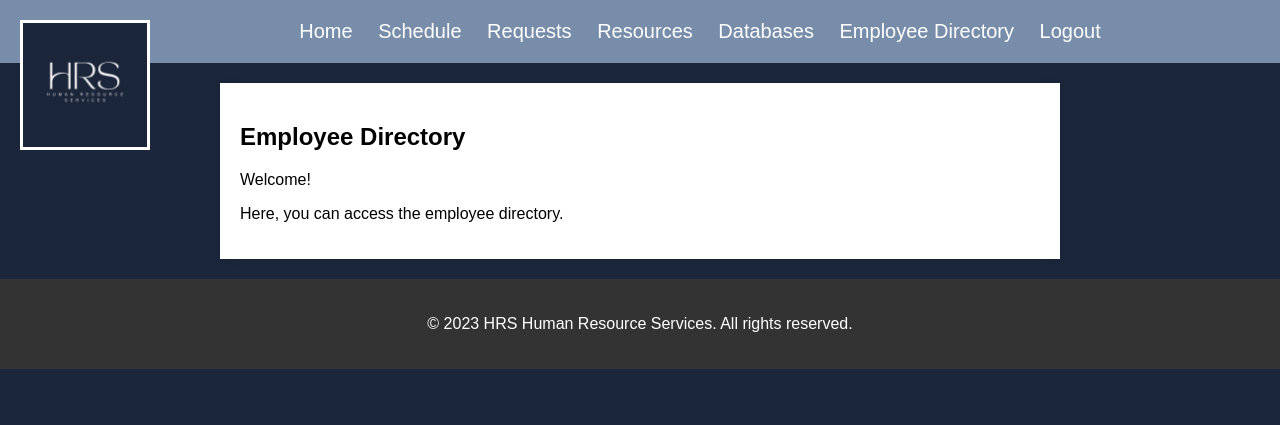
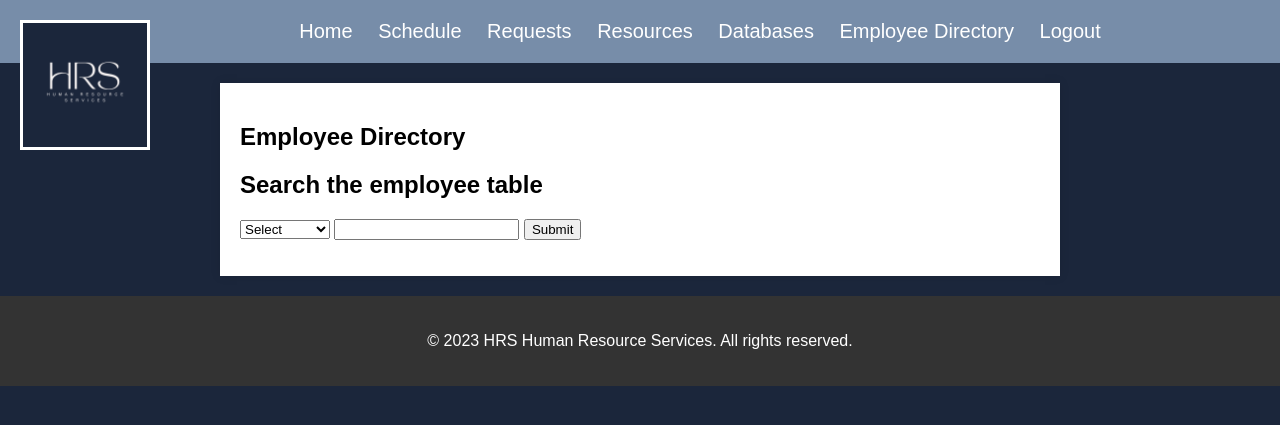
Before and after one commit to JustARaceThing/CIS480-Project, a PHP site: page /view/directory.php in a window 1280 px wide. Shown: the top 425 px of the page. Run offline with PHP 8.4, Linux system fonts and the light colour scheme; some libraries are stand-ins or nearby versions.

Commit message:
search function rough draft
Initial idea for the search page completed. only tested last name field but returned all the data. messy but it works

```diff
--- a/model/database.php
+++ b/model/database.php
@@ -3,9 +3,9 @@
 class Database {
     //connection parameters
     private $host = 'localhost';
-    private $dbname = 'cis480'; //check here for local db changes
-    private $username = 'johhen5111';
-    private $password = 'password';
+    private $dbname = 'hrsdatabase'; //check here for local db changes
+    private $username = 'sqladmin';
+    private $password = 'EQ.7R4pLQLNa8O/i';
 
     //database connection and error message
     private $conn;
--- a/view/directory.php
+++ b/view/directory.php
@@ -105,8 +105,35 @@
 
     <main>
         <h2>Employee Directory</h2>
-        <p>Welcome!</p>
-        <p>Here, you can access the employee directory.</p>
+        <div id="Employees" class="table">
+            <h2>Search the employee table</h2>
+            <p> <Form method="post" action="../controller/searchController.php">
+                <select name = "columnSelect">
+                    <option value="select column" name = "">Select</option>
+                    <option value="FirstName">First Name</option>
+                    <option value="LastName">Last Name</option>
+                    <option value="UserName">User Name</option>
+                    <option value="Email">Email</option>
+                    <option value="DateHired">Date Hired</option>
+                    <option value="RoleID">Role ID</option>
+                <select>
+                <input type = "text" name="empSearch"/>
+                <input type ="submit" name="empSubmit"/>
+                </Form>
+            </p>
+        </div>
+
+        <div id="requests" class="table" style="display:none">
+        <p>
+                <input type = "text" name="requestSearch"/>
+                <input type ="submit" name="empSubmit"/>
+            </p>
+        </div>
+
+        <div id="schedule" class="table" style="display:none">
+            <h2>WORK IN PROGRESS</h2>
+            <p>Check back when the schedule page is working</p>
+            </div>
     </main>
 
     <footer>
@@ -115,3 +142,12 @@
 </body>
 
 </html>
+<script>function openTable(tableName) {
+  var i;
+  var x = document.getElementsByClassName("table");
+  for (i = 0; i < x.length; i++) {
+    x[i].style.display = "none";
+  }
+  document.getElementById(tableName).style.display = "block";
+}
+</script>
```
Also changed, not shown: controller/searchController.php (added, +25 -0 lines).
